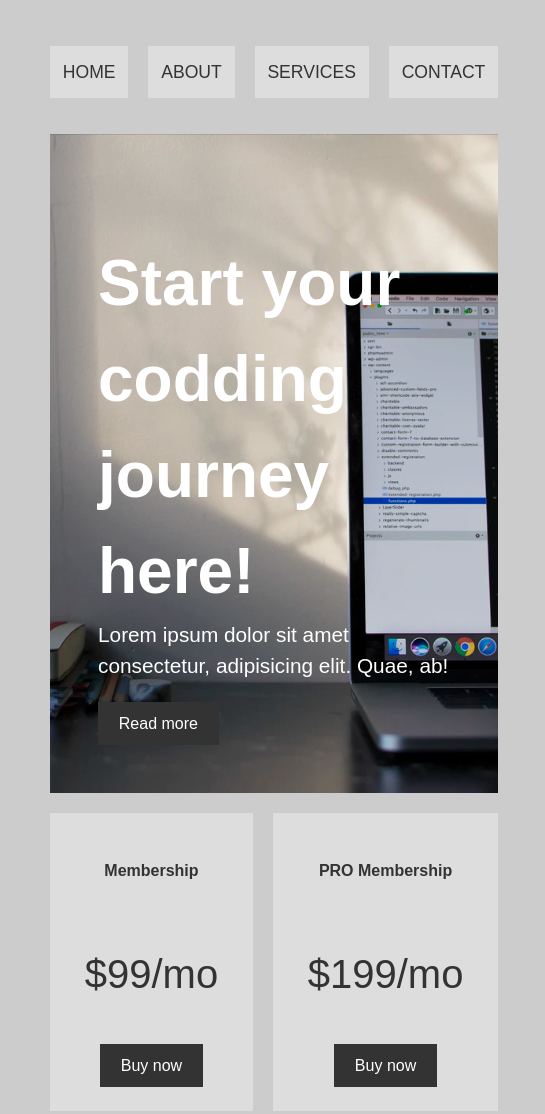
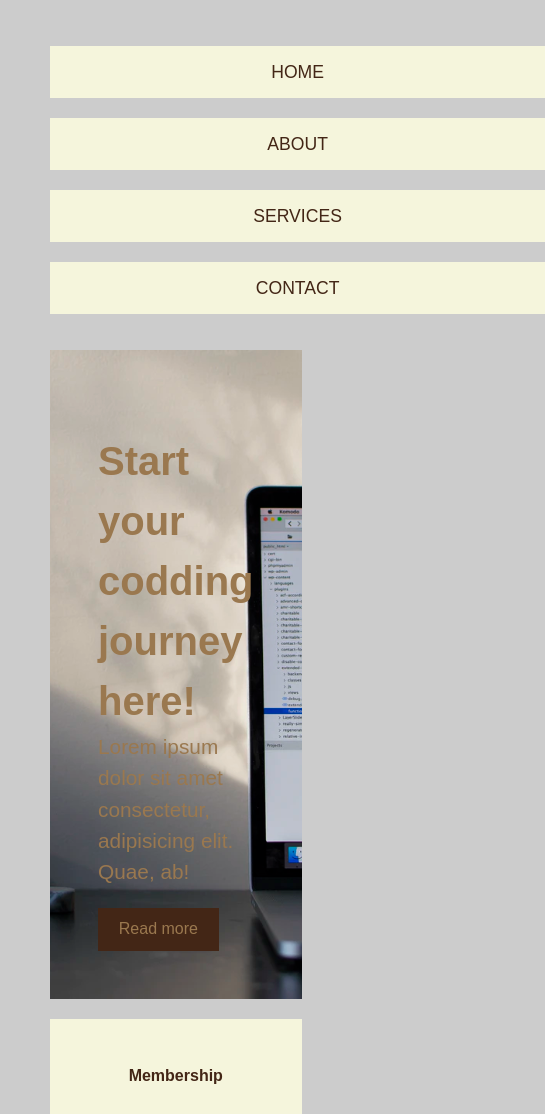
Before and after one commit to MikecMarko/CSS-flexbox-grid, a plain HTML site: page CSS Grid&Flexbox f.project2/index.html in a window 390 px wide. Shown: the top 1114 px of the page, 545 px wide, since content can reach past the window. Drawn offline with Linux system fonts and the light colour scheme.

Commit message:
Finished project

```diff
--- a/CSS Grid&Flexbox f.project2/index.html
+++ b/CSS Grid&Flexbox f.project2/index.html
@@ -68,7 +68,7 @@
 
     <!--Info section    -->
     <section class="info">
-        <img src="images/pic1.jpg" alt="">
+        <img src="images/info.jpg" alt="">
         <div>
             <h2>Your code on the web. </h2>
             <p>Lorem ipsum dolor sit amet consectetur, adipisicing elit. Nulla consequatur facilis perferendis, vero esse, asperiores reiciendis cupiditate odio incidunt ea quo rerum maiores possimus! Repellendus incidunt modi nemo nesciunt veritatis.</p>
--- a/CSS Grid&Flexbox f.project2/main.css
+++ b/CSS Grid&Flexbox f.project2/main.css
@@ -1,8 +1,8 @@
 /*CSS Variables : we will use them trought entire css independent from elements*/
 :root {
-    --primary: #ddd;
-    --dark: #333;
-    --light:#fff;
+    --primary: beige;
+    --dark:#432616;
+    --light:#9a784f;
     --shadow: 0 1px 5px rgba(104, 104, 104, 0,8);
 }
 
@@ -178,5 +178,33 @@ img{
         "showcase showcase"
         "top-boxa top-boxb";
     }
+    .showcase h1{
+        font-size: 2.5rem;
+    }
+    .main-nav ul{
+        grid-template-columns: 1fr;
+    }
+
+    .info{
+        grid-template-columns: 1fr;
+    }
+
+    .info .btn{
+        display: block;
+        text-align: center;
+        margin: auto;
+
+    }
+
 
 }
+
+
+@media(max-width:500px){
+    .top-container{
+        grid-template-areas:
+        "showcase"
+        "top-boxa"
+        "top-boxa";
+    }
+}
```
